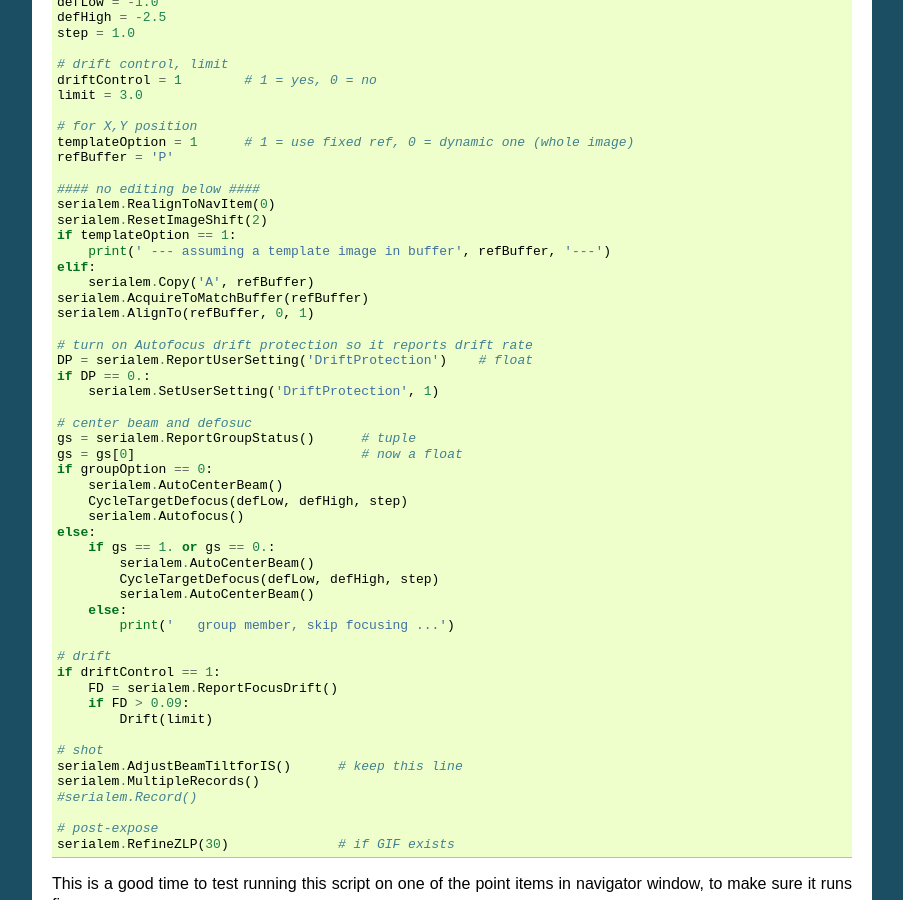
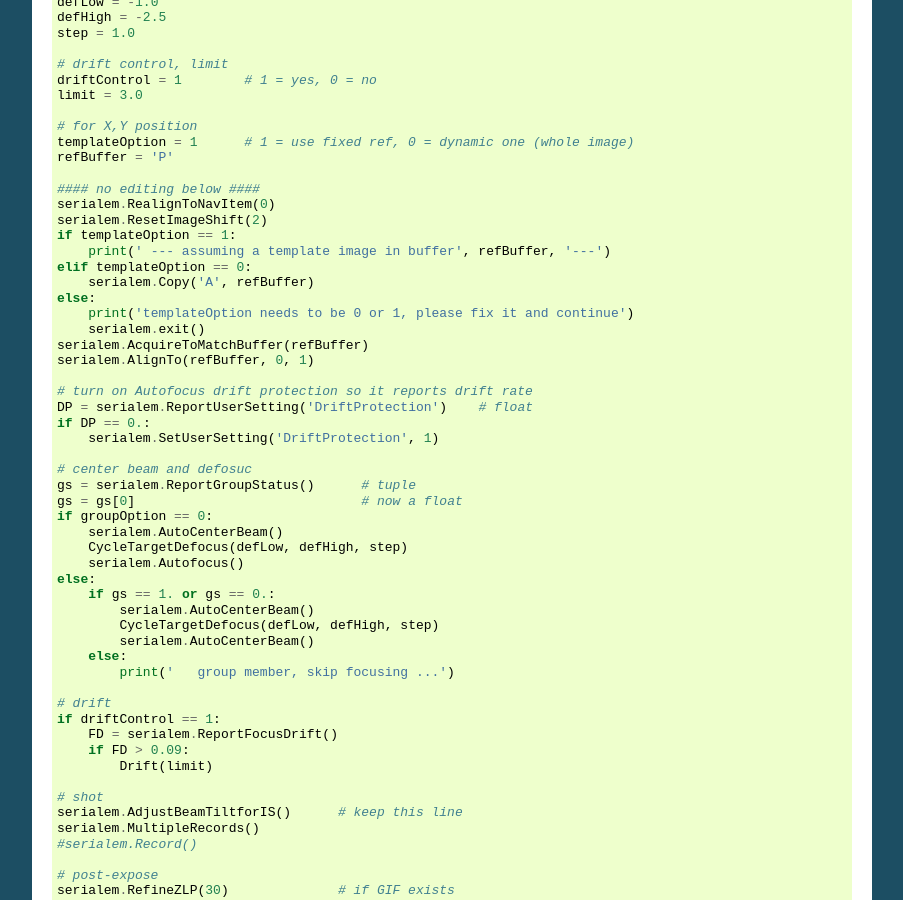
Before and after one commit to xuchen66/sphinx-emdocs, a Sphinx documentation site: the page built from source/singleparticle_serialem.rst, in a window 1280 px wide and 900 px high, scrolled down 5069 px. Shown: the whole window, without its empty margins (198-1101 px from the left). Built offline with Sphinx 7.4.7, drawn with Linux system fonts in a browser that asks for light colours; pages that are not in the unit, such as notebooks, are missing from menus.

Commit message:
Update singleparticle_serialem.rst

```diff
--- a/source/singleparticle_serialem.rst
+++ b/source/singleparticle_serialem.rst
@@ -314,8 +314,11 @@ If running with python support, the code looks something like this:
    serialem.ResetImageShift(2)
    if templateOption == 1:
        print(' --- assuming a template image in buffer', refBuffer, '---')
-   elif:
+   elif templateOption == 0:
        serialem.Copy('A', refBuffer)
+   else:
+       print('templateOption needs to be 0 or 1, please fix it and continue')
+       serialem.exit()
    serialem.AcquireToMatchBuffer(refBuffer)
    serialem.AlignTo(refBuffer, 0, 1)
 
```
